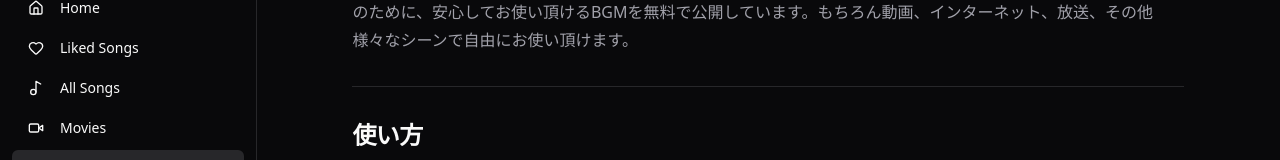
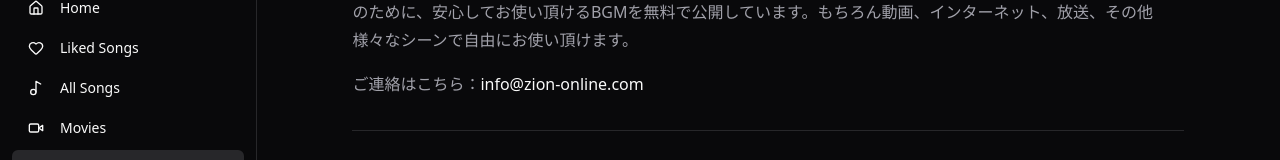
Before and after one commit to tokura1222/music-platform, a Next.js app: page /about-us in a window 1280 px wide. Shown: the part 170-330 px from the top of the page. Built offline with nearby package versions, Linux system fonts and the light colour scheme; no server answers.

Commit message:
Add contact email to about us page

```diff
--- a/src/app/about-us/page.tsx
+++ b/src/app/about-us/page.tsx
@@ -15,6 +15,9 @@ export default function AboutUsPage() {
           </h1>
           <p className="text-muted-foreground leading-7">
             Zion Online（ザイオン・オンライン）は無料オリジナル音楽素材サイトです。動画に使えるBGMを探している皆様のために、安心してお使い頂けるBGMを無料で公開しています。もちろん動画、インターネット、放送、その他様々なシーンで自由にお使い頂けます。
+          </p>
+          <p className="text-muted-foreground leading-7 mt-4">
+            ご連絡はこちら：<a href="mailto:info@zion-online.com" className="text-primary hover:underline">info@zion-online.com</a>
           </p>
         </div>
 
```
